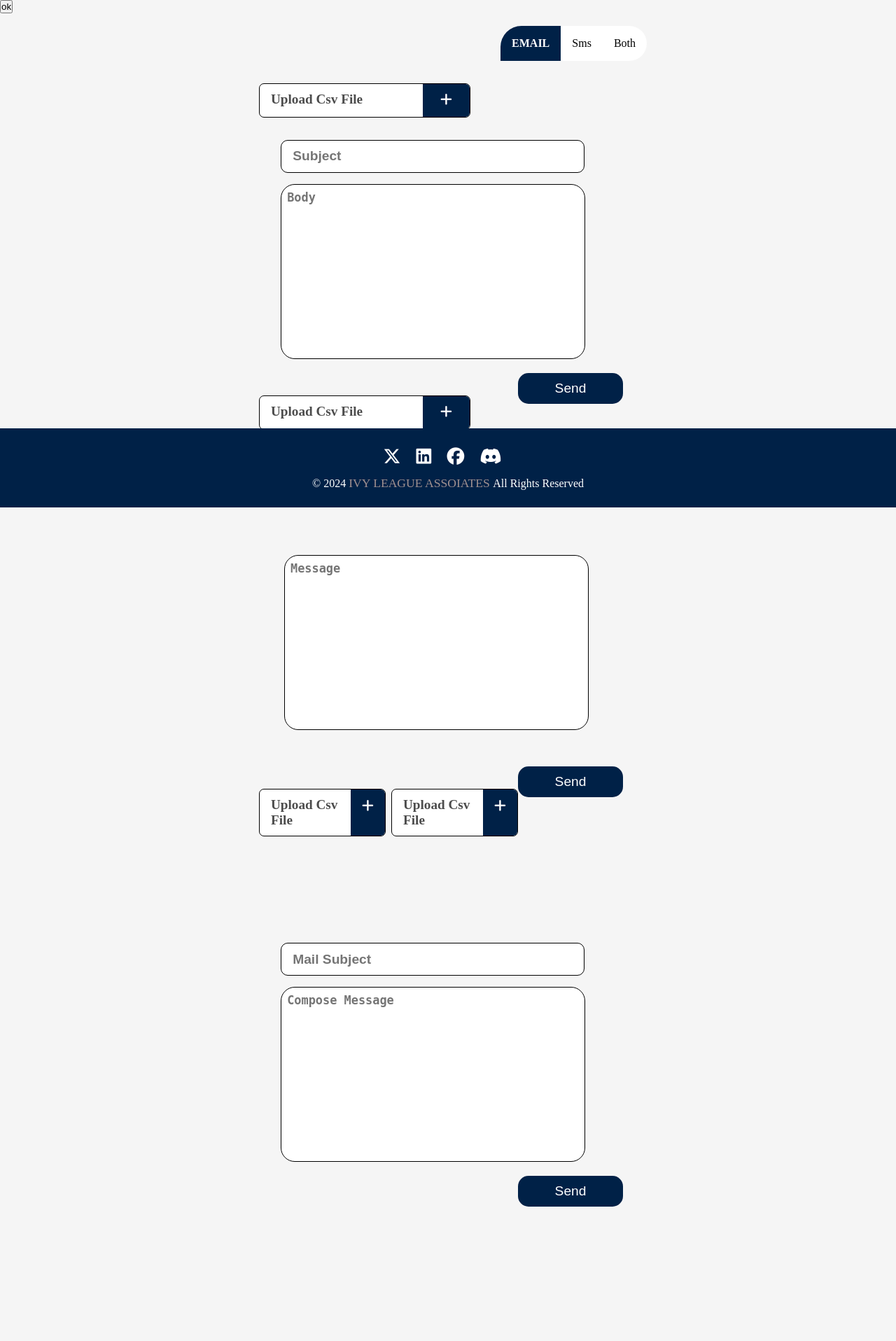
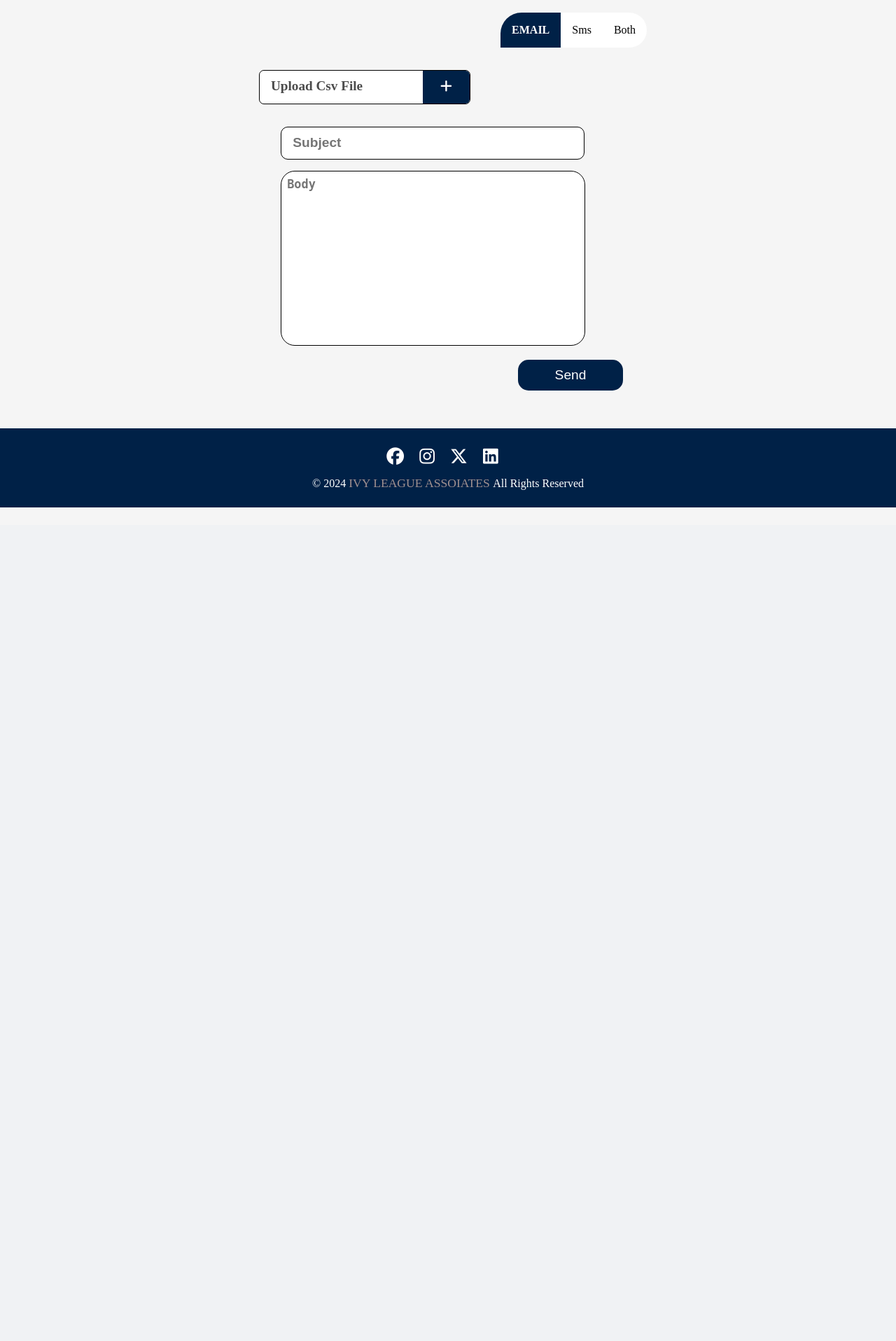
Before and after one commit to Manuel-7tin/ivy-mail, a Flask app: page / in a window 1280 px wide. Shown: the part 75-1991 px from the top of the page at 70% size. After the commit the page ends 800 px from the top, so only its background shows below. Run offline with Flask 3, Linux system fonts and the light colour scheme.

Commit message:
latest commit

```diff
--- a/static/script.js
+++ b/static/script.js
@@ -13,7 +13,7 @@ const bothBody = document.querySelector(".both-body");
 const allbtn = document.querySelectorAll(".btn");
 const submitForm = document.querySelectorAll(".submit-form");
 const csvForm = document.querySelector(".csv-form");
-const csvBtn = document.querySelector("#csvBtn")
+const csvBtn = document.querySelector("#csvBtn");
 console.log(submitForm);
 
 smsBody.classList.add("js-class1");
@@ -77,20 +77,9 @@ uploadIcon.forEach(function (single, i) {
   });
 });
 
-// Select the forms and elements
-const csvForm = document.querySelector('.csv-form'); // The form for uploading the CSV
-const csvInputFile = document.querySelector('#csv-file-upload'); // The file input element
-const submitForms = document.querySelectorAll('.submit-form'); // The forms with the send buttons
-
-// Attach a submit event listener to each form with a send button
-// Select the elements and forms
-const csvForm = document.querySelector('.csv-form'); // The form for uploading the CSV
-const csvInputFile = document.querySelector('#csv-file-upload'); // The file input element
-const submitForms = document.querySelectorAll('.submit-form'); // The forms with the send buttons
-
 // Attach a submit event listener to each form with a send button
 submitForms.forEach(function (singleForm) {
-    singleForm.addEventListener('submit', function (e) {
+  singleForm.addEventListener("submit", function (e) {
     e.preventDefault(); // Prevent the default form submission
 
     // Create a new FormData object to hold the combined data
@@ -98,35 +87,34 @@ submitForms.forEach(function (singleForm) {
 
     // Append the CSV file if one is selected
     if (csvInputFile.files.length > 0) {
-            combinedData.append('csvFile', csvInputFile.files[0]);
+      combinedData.append("csvFile", csvInputFile.files[0]);
     }
 
     // Append data from the submit form
     const formElements = singleForm.elements;
     for (let i = 0; i < formElements.length; i++) {
       const element = formElements[i];
-            if (element.name && element.type !== 'file') {
+      if (element.name && element.type !== "file") {
         combinedData.append(element.name, element.value);
       }
     }
 
     // Send the combined data as a POST request to the server via AJAX
     fetch(singleForm.action, {
-            method: 'POST', // Use POST method
+      method: "POST", // Use POST method
       body: combinedData,
     })
-        .then(response => response.json())
-        .then(data => {
-            console.log('Success:', data);
+      .then((response) => response.json())
+      .then((data) => {
+        console.log("Success:", data);
         // Redirect or update the page based on the response
-            window.location.href = data.redirect_url || '/';
+        window.location.href = data.redirect_url || "/";
       })
       .catch((error) => {
-            console.error('Error:', error);
+        console.error("Error:", error);
       });
   });
 });
-
 
 //console.log("come on man")
 //submitForm.forEach(function (single, i) {
--- a/templates/index.html
+++ b/templates/index.html
@@ -1,28 +1,39 @@
 <!DOCTYPE html>
 <html lang="en">
   <head>
-    <meta charset="UTF-8">
-    <meta name="viewport" content="width=device-width, initial-scale=1.0">
+    <meta charset="UTF-8" />
+    <meta name="viewport" content="width=device-width, initial-scale=1.0" />
     <title>Document</title>
-    <link rel="stylesheet" href="{{ url_for('static', filename='style.css') }}">
-    <link rel="stylesheet" href="{{ url_for('static', filename='fontawesome-free-6.5.2-web (4)/fontawesome-free-6.5.2-web/css/all.min.css') }}">
+    <link
+      rel="stylesheet"
+      href="{{ url_for('static', filename='style.css') }}"
+    />
+    <link
+      rel="stylesheet"
+      href="{{ url_for('static', filename='fontawesome-free-6.5.2-web (4)/fontawesome-free-6.5.2-web/css/all.min.css') }}"
+    />
   </head>
   <body>
     <nav>
       <h2>SendMail</h2>
     </nav>
-    <form action="{{ url_for('send_msg') }}" method="post" name="csv" class="csv-form">
-        <input type="file" name="csvFile" id="csv-file-upload" accept=".csv">
-        <button type="submit" class="csv-fil-btn" id="csvBtn">ok</button>
+    <form
+      action="{{ url_for('send_msg') }}"
+      method="post"
+      name="csv"
+      class="csv-form"
+    >
+      <input type="file" name="csvFile" id="csv-file-upload" accept=".csv" />
+      <button type="submit" class="csv-file-btn" id="csvBtn">ok</button>
     </form>
     <div class="content">
       <div class="options">
-            <div class="email op js-class-option " id="email">email</div>
+        <div class="email op js-class-option" id="email">email</div>
         <div class="sms op" id="sms">sms</div>
         <div class="both op" id="both">both</div>
       </div>
       <div class="email-body body">
-            <div class="upload-csv"  id="upload-csv">
+        <div class="upload-csv" id="upload-csv">
           <p id="upload-csv-p">upload csv file</p>
           <div class="upload-icon">
             <i class="fas fa-add"></i>
@@ -31,14 +42,27 @@
 
         <!-- CONTAINER -->
         <div class="container">
-             <form class ="submit-form" method="post" action="{{ url_for('send_msg') }}">
-                <input type="text" placeholder="subject" class="subject-input" name="subject">
-                <textarea name="message_body" placeholder="body" id="compose-email-input" class="compose-email-input msg"></textarea>
+          <form
+            class="submit-form"
+            method="post"
+            action="{{ url_for('send_msg') }}"
+          >
+            <input
+              type="text"
+              placeholder="subject"
+              class="subject-input"
+              name="subject"
+            />
+            <textarea
+              name="message_body"
+              placeholder="body"
+              id="compose-email-input"
+              class="compose-email-input msg"
+            ></textarea>
             <button type="submit" class="send-email-btn btn">send</button>
           </form>
         </div>
         <!-- END OF CONTAINER -->
-
       </div>
 
       <div class="sms-body body">
@@ -50,13 +74,21 @@
         </div>
         <!-- CONTAINER -->
         <div class="container">
-                <form class="submit-form" method="post" action="{{ url_for('send_text') }}">
-                    <textarea name="message_body" placeholder="message" id="compose-sms-input" class="compose-sms-input msg"></textarea>
+          <form
+            class="submit-form"
+            method="post"
+            action="{{ url_for('send_text') }}"
+          >
+            <textarea
+              name="message_body"
+              placeholder="message"
+              id="compose-sms-input"
+              class="compose-sms-input msg"
+            ></textarea>
             <button type="submit" class="send-sms-btn btn">send</button>
           </form>
         </div>
         <!-- END OF CONTAINER -->
-
       </div>
 
       <div class="both-body body">
@@ -75,9 +107,23 @@
           </div>
         </div>
         <div class="container">
-                <form class="submit-form" method="post" action="{{ url_for('send_msg') }}">
-            <input type="text" placeholder="Mail Subject" class="subject-input" name="subject">
-             <textarea name="message_body" placeholder="compose message" id="compose-both-input" class="compose-both-input msg"></textarea>
+          <form
+            class="submit-form"
+            method="post"
+            action="{{ url_for('send_msg') }}"
+          >
+            <input
+              type="text"
+              placeholder="Mail Subject"
+              class="subject-input"
+              name="subject"
+            />
+            <textarea
+              name="message_body"
+              placeholder="compose message"
+              id="compose-both-input"
+              class="compose-both-input msg"
+            ></textarea>
             <button type="submit" class="send-both-btn btn">send</button>
           </form>
         </div>
@@ -86,17 +132,29 @@
 
     <footer>
       <div class="icons">
+        <a
+          href="https://www.facebook.com/ivy.leagueacca?mibextid=ZbWKwL"
+          target="_blank"
+          class="icon"
+        >
+          <i class="fab fa-facebook"></i>
+        </a>
+        <a
+          href="https://www.instagram.com/ivyleagueassociates?igsh=MWRyOTJ1bXV0NTk5MQ=="
+          target="_blank"
+          class="icon"
+        >
+          <i class="fab fa-instagram"></i>
+        </a>
         <a href="" class="icon">
           <i class="fab fa-x-twitter"></i>
         </a>
-            <a href="" class="icon">
+        <a
+          href="https://www.linkedin.com/in/ivy-league-associates-536aa1145?utm_source=share&utm_campaign=share_via&utm_content=profile&utm_medium=android_app"
+          target="_blank"
+          class="icon"
+        >
           <i class="fab fa-linkedin"></i>
-            </a>
-            <a href="" class="icon">
-                <i class="fab fa-facebook"></i>
-            </a>
-            <a href="" class="icon">
-                <i class="fab fa-discord"></i>
         </a>
       </div>
       <h4 class="footer-text">
```
Lines whose indentation alone changed are shown as unchanged.
